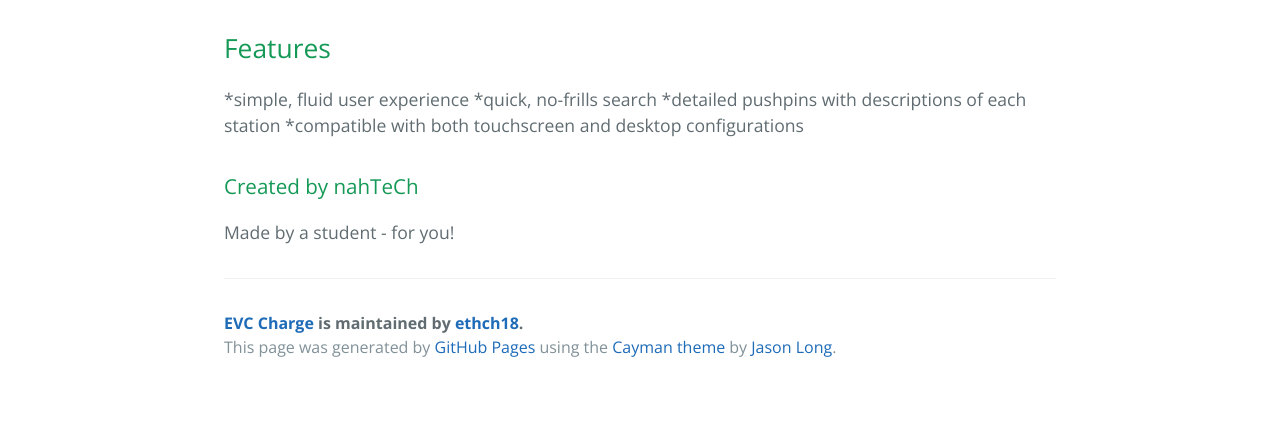
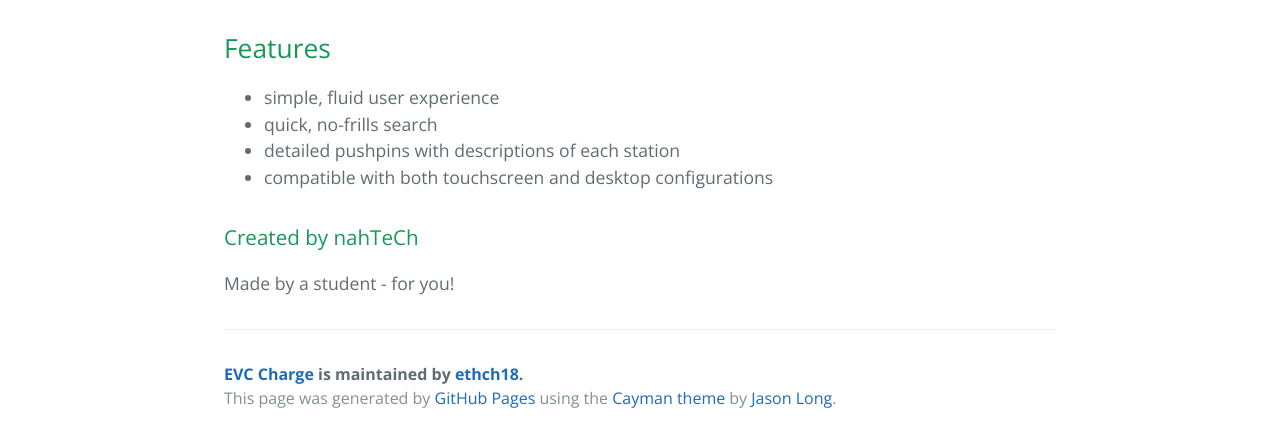
Before and after one commit to ethch18/EVC, a plain HTML site: page index.html in a window 1280 px wide. Shown: the part 468-910 px from the top of the page. Before the commit the page ends 859 px from the top, so only its background shows below. Drawn offline with nearby package versions, Linux system fonts and the light colour scheme.

Commit message:
Create gh-pages branch via GitHub

```diff
--- a/index.html
+++ b/index.html
@@ -27,10 +27,12 @@
 <h2>
 <a id="features" class="anchor" href="#features" aria-hidden="true"><span class="octicon octicon-link"></span></a>Features</h2>
 
-<p>*simple, fluid user experience
-*quick, no-frills search
-*detailed pushpins with descriptions of each station
-*compatible with both touchscreen and desktop configurations</p>
+<ul>
+<li>simple, fluid user experience</li>
+<li>quick, no-frills search</li>
+<li>detailed pushpins with descriptions of each station</li>
+<li>compatible with both touchscreen and desktop configurations</li>
+</ul>
 
 <h3>
 <a id="created-by-nahtech" class="anchor" href="#created-by-nahtech" aria-hidden="true"><span class="octicon octicon-link"></span></a>Created by nahTeCh</h3>
--- a/params.json
+++ b/params.json
@@ -1 +1 @@
-{"name":"EVC Charge","tagline":"","body":"# EVC Charge\r\nSimple, clean, elegant - a better way to charge.\r\n\r\n##Features\r\n*simple, fluid user experience\r\n*quick, no-frills search\r\n*detailed pushpins with descriptions of each station\r\n*compatible with both touchscreen and desktop configurations\r\n\r\n###Created by nahTeCh\r\nMade by a student - for you!","google":"","note":"Don't delete this file! It's used internally to help with page regeneration."}
+{"name":"EVC Charge","tagline":"","body":"# EVC Charge\r\nSimple, clean, elegant - a better way to charge.\r\n\r\n##Features\r\n* simple, fluid user experience\r\n* quick, no-frills search\r\n* detailed pushpins with descriptions of each station\r\n* compatible with both touchscreen and desktop configurations\r\n\r\n###Created by nahTeCh\r\nMade by a student - for you!","google":"","note":"Don't delete this file! It's used internally to help with page regeneration."}
```
